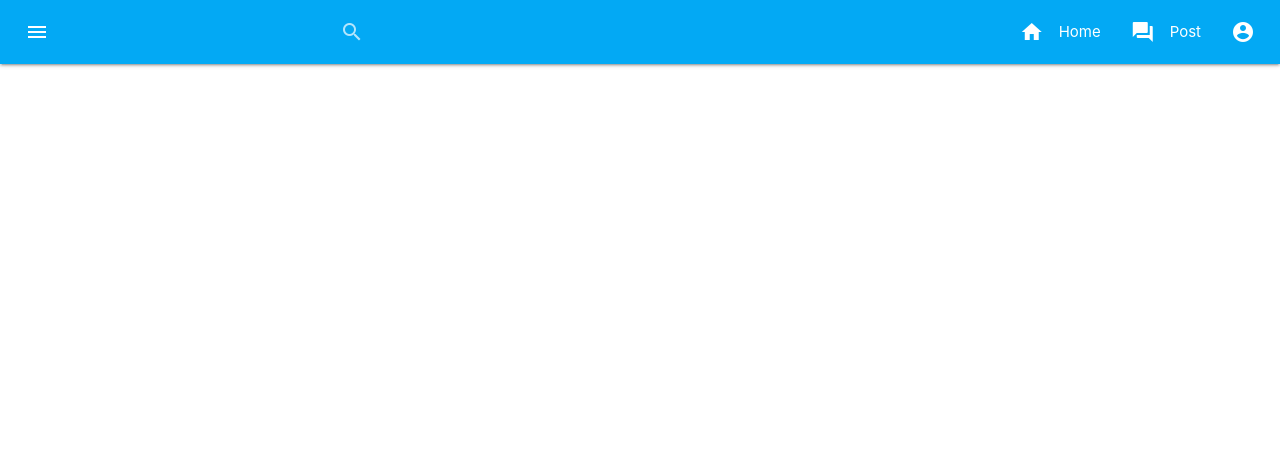
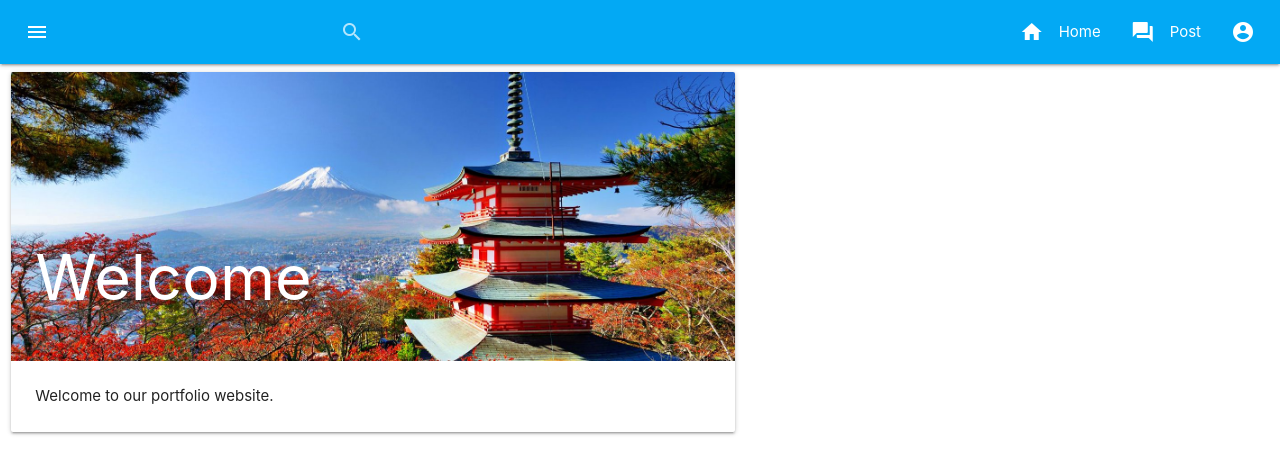
Before and after one commit to thomasFJS/m152_Project, a PHP site: page / in a window 1280 px wide. Shown: the top 474 px of the page. Run offline with PHP 8.4, Linux system fonts and the light colour scheme; some libraries are stand-ins or nearby versions.

Commit message:
Chapter 1 : Finish

```diff
--- a/index.php
+++ b/index.php
@@ -28,6 +28,21 @@ if (session_status() == PHP_SESSION_NONE) {
 <?php
     include "./navbar/navbar.php";
 ?>
+
+<div class="row">
+    <div class="col s12 m7">
+      <div class="card">
+        <div class="card-image">
+          <img src="./img/welcomeImage.jpg">
+          <span class="card-title"><h1>Welcome</h1></span>
+        </div>
+        <div class="card-content">
+          <p>Welcome to our portfolio website.</p>
+        </div>
+      </div>
+    </div>
+  </div>
+
 <script type="text/javascript" src="js/materialize.min.js"></script>
 </body>
 </html>
```
Also changed, not shown: post.php (+28 -0 lines), img/welcomeImage.jpg (added).
